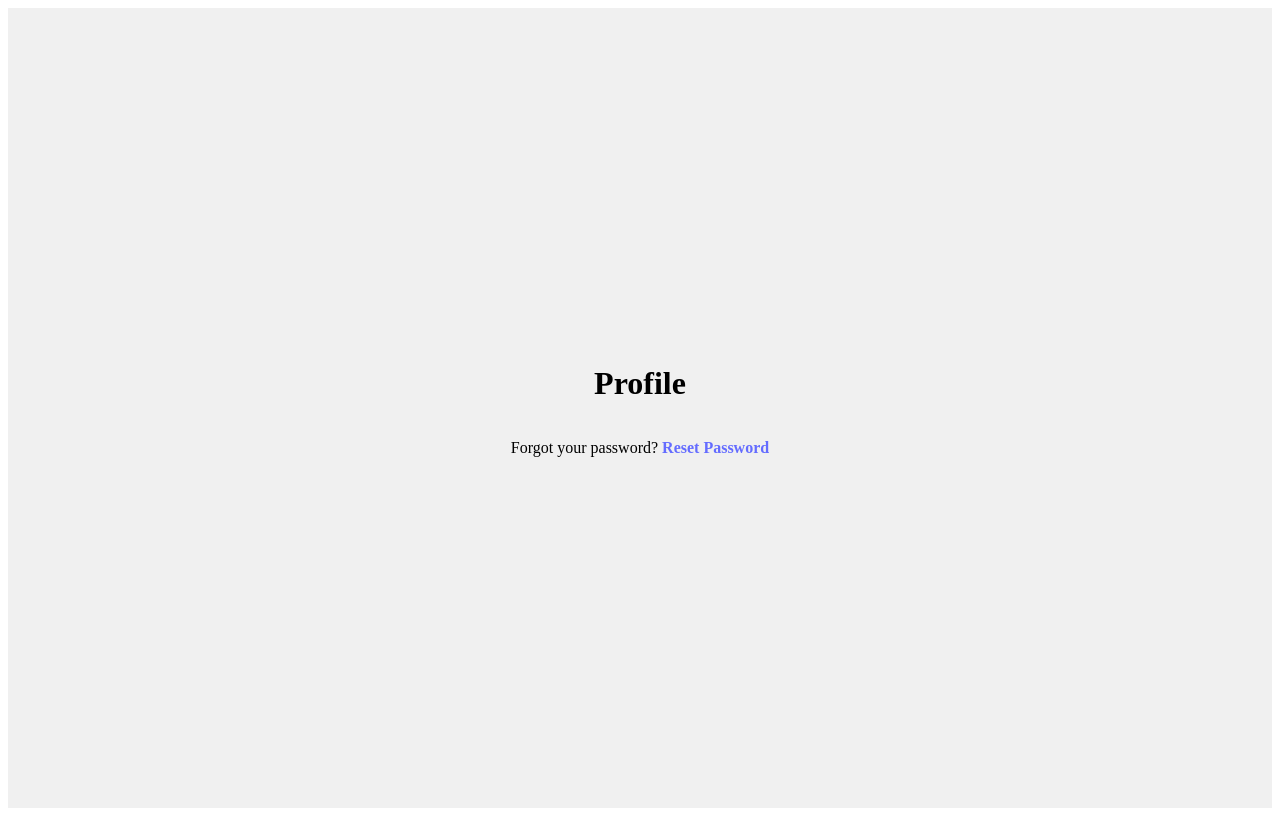
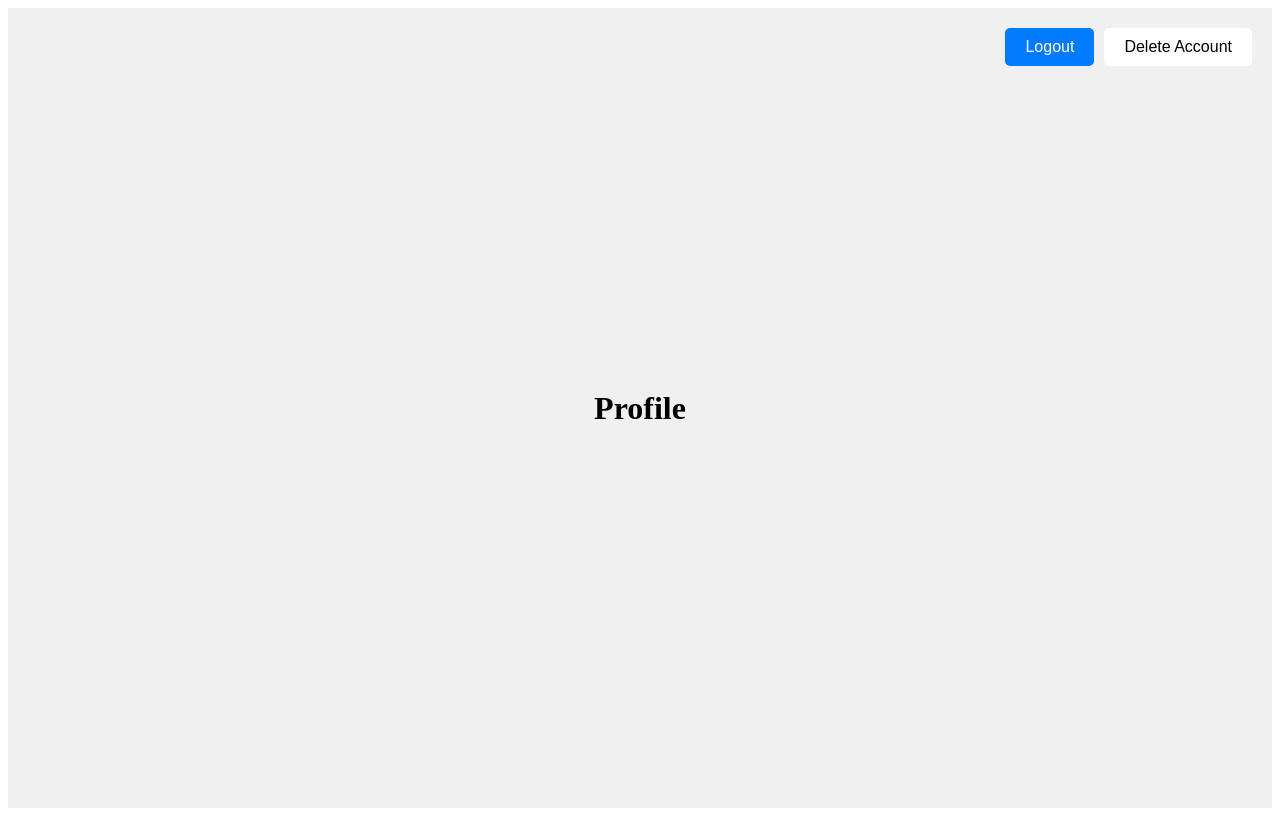
Before and after one commit to saanjpatel/IntroSWEGroup3, a React (Vite) app in the folder frontend/: page /profile in a window 1280 px wide. Built offline with nearby package versions, Linux system fonts and the light colour scheme.

Commit message:
Added logout and delete acc buttons

```diff
--- a/frontend/package.json
+++ b/frontend/package.json
@@ -10,7 +10,7 @@
     "preview": "vite preview"
   },
   "dependencies": {
-    "axios": "^1.8.1",
+    "axios": "^1.8.2",
     "react": "^19.0.0",
     "react-dom": "^19.0.0",
     "react-router-dom": "^7.2.0"
--- a/frontend/src/components/Profile.jsx
+++ b/frontend/src/components/Profile.jsx
@@ -1,16 +1,54 @@
-import React from "react";
-import { Link } from "react-router-dom";
+// src/components/Profile.jsx
+import React, { useState } from "react";
+import { useNavigate } from "react-router-dom";
 
 const Profile = () => {
+  const navigate = useNavigate();
+  const [showDeletePopup, setShowDeletePopup] = useState(false);
+
+  const handleLogout = () => {
+    navigate("/login");
+  };
+
+  const handleDeleteAccount = () => {
+    setShowDeletePopup(true);
+  };
+
+  const confirmDelete = () => {
+    setShowDeletePopup(false);
+    navigate("/");
+  };
+
+  const cancelDelete = () => {
+    setShowDeletePopup(false);
+  };
+
   return (
     <div style={styles.container}>
+      <div style={styles.header}>
+        <button onClick={handleLogout} style={styles.logoutButton}>
+          Logout
+        </button>
+        <button onClick={handleDeleteAccount} style={styles.deleteButton}>
+          Delete Account
+        </button>
+      </div>
       <h1>Profile</h1>
-      <p>
-        Forgot your password?{" "}
-        <Link to="/update-password" style={styles.link}>
-          Reset Password
-        </Link>
-      </p>
+
+      {/* Delete Account Confirmation Popup */}
+      {showDeletePopup && (
+        <div style={styles.popup}>
+          <div style={styles.popupContent}>
+            <p>Are you sure you want to delete your account?</p>
+            <button onClick={confirmDelete} style={styles.confirmButton}>
+              Confirm
+            </button>
+            <button onClick={cancelDelete} style={styles.cancelButton}>
+              Cancel
+            </button>
+          </div>
+        </div>
+      )}
     </div>
   );
 };
@@ -23,11 +61,76 @@ const styles = {
     justifyContent: "center",
     height: "100vh",
     backgroundColor: "#f0f0f0",
+    position: "relative",
   },
-  link: {
-    color: "#646cff",
-    textDecoration: "none",
-    fontWeight: "bold",
+  header: {
+    position: "absolute",
+    top: "20px",
+    right: "20px",
+    display: "flex",
+    gap: "10px",
+  },
+  logoutButton: {
+    padding: "10px 20px",
+    borderRadius: "5px",
+    border: "none",
+    backgroundColor: "#007bff",
+    color: "#fff",
+    cursor: "pointer",
+    fontSize: "1rem",
+  },
+  deleteButton: {
+    padding: "10px 20px",
+    borderRadius: "5px",
+    border: "none",
+    backgroundColor: "#fff",
+    color: "#000",
+    cursor: "pointer",
+    fontSize: "1rem",
+    transition: "background-color 0.3s, color 0.3s",
+    ":hover": {
+      backgroundColor: "#ff4444",
+      color: "#fff",
+    },
+  },
+  deleteButtonHover: {
+    backgroundColor: "#ff4444",
+    color: "#fff",
+  },
+  popup: {
+    position: "fixed",
+    top: 0,
+    left: 0,
+    width: "100%",
+    height: "100%",
+    backgroundColor: "rgba(0, 0, 0, 0.5)",
+    display: "flex",
+    alignItems: "center",
+    justifyContent: "center",
+  },
+  popupContent: {
+    backgroundColor: "#fff",
+    padding: "20px",
+    borderRadius: "10px",
+    textAlign: "center",
+  },
+  confirmButton: {
+    padding: "10px 20px",
+    borderRadius: "5px",
+    border: "none",
+    backgroundColor: "#ff4444",
+    color: "#fff",
+    cursor: "pointer",
+    margin: "0 10px",
+  },
+  cancelButton: {
+    padding: "10px 20px",
+    borderRadius: "5px",
+    border: "none",
+    backgroundColor: "#007bff",
+    color: "#fff",
+    cursor: "pointer",
+    margin: "0 10px",
   },
 };
 
```
Also changed, not shown: 1 other file (tests, documents, lock files or other folders).
